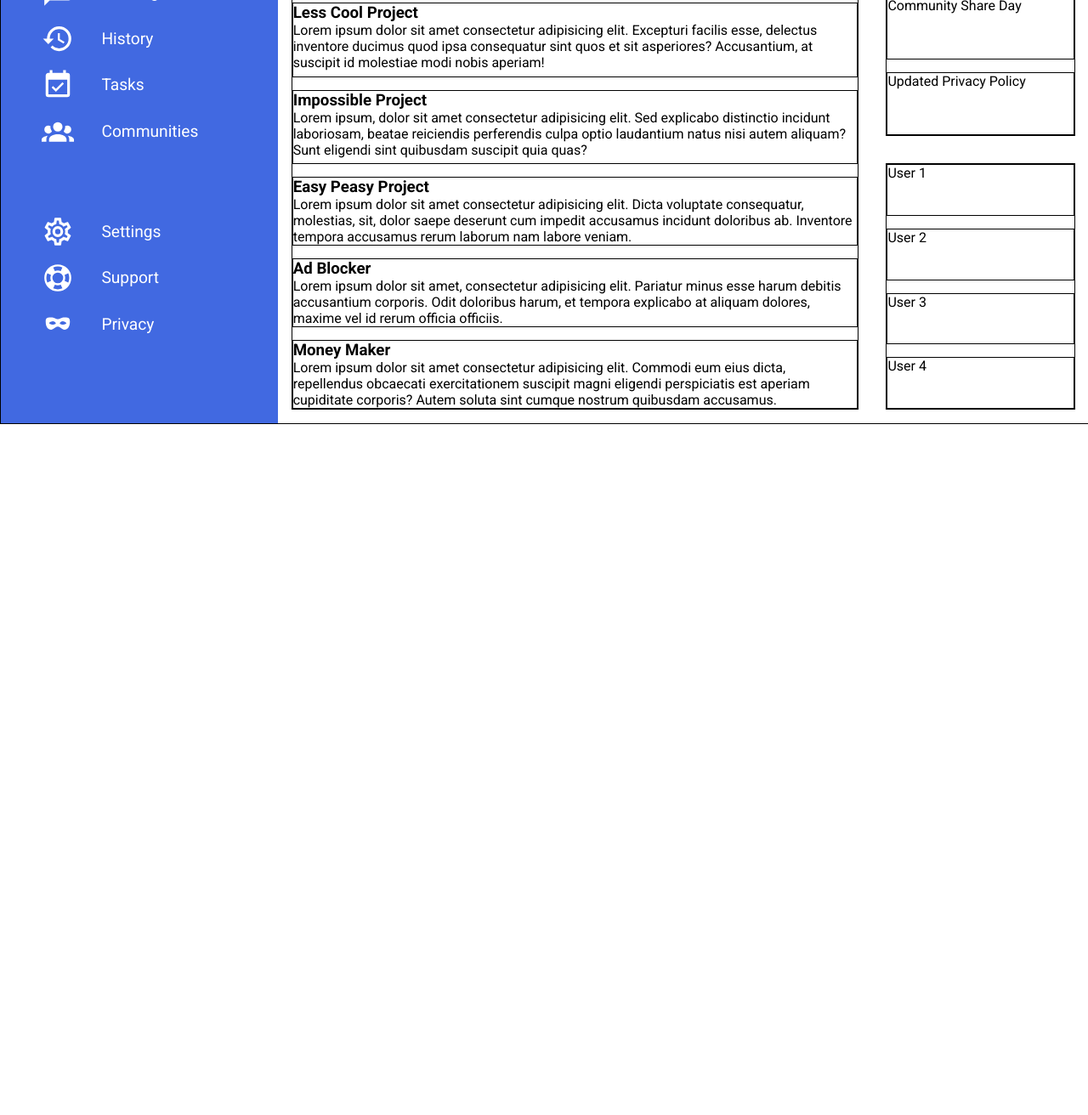
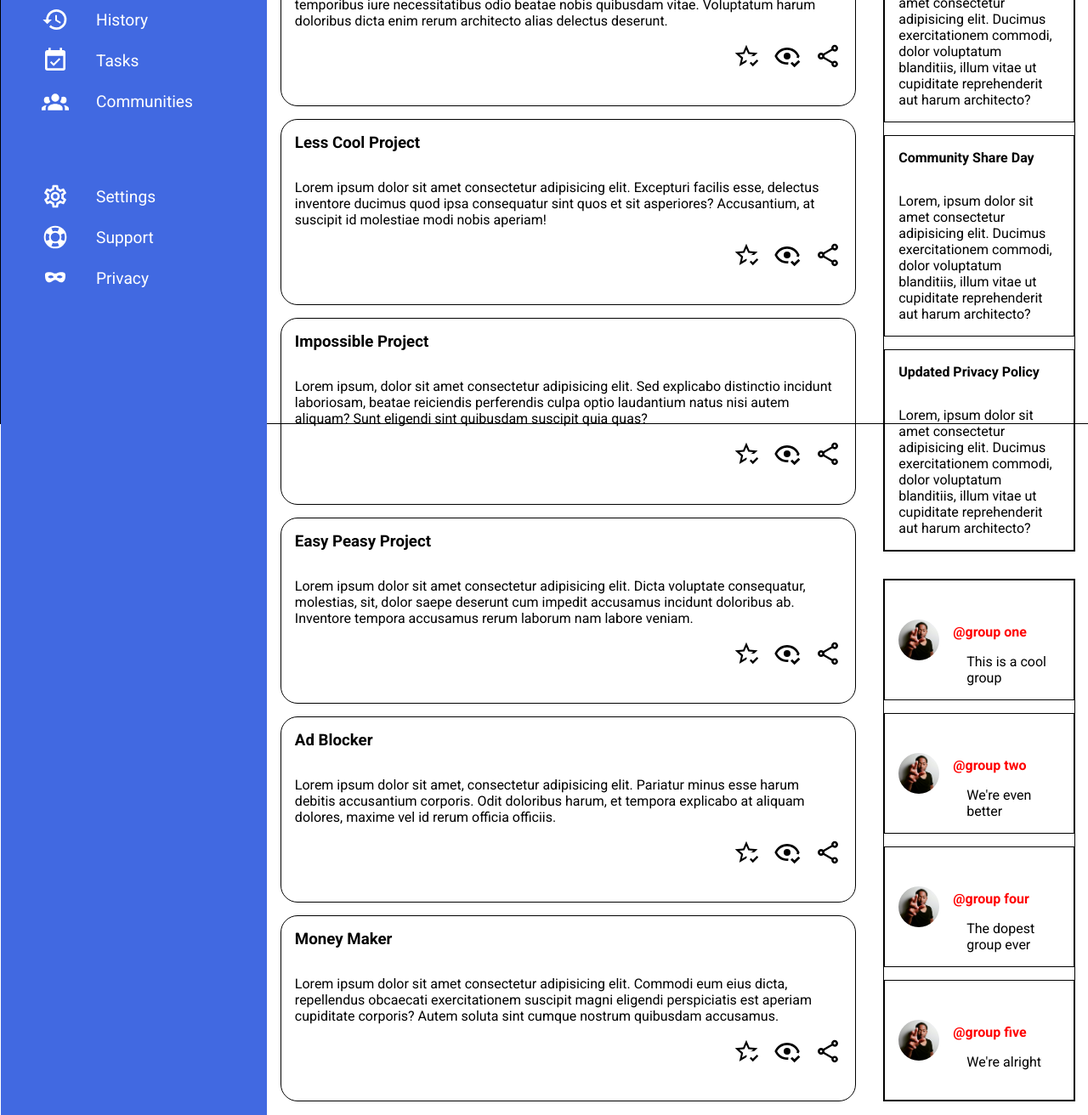
Before and after one commit to NMRSantos/odin-admin-dasboard, a plain HTML site: page index.html in a window 1280 px wide. Shown: the part 303-1615 px from the top of the page at 85% size. Before the commit the page ends 802 px from the top, so only its background shows below. Drawn offline with Linux system fonts and the light colour scheme.

Commit message:
Edit main panel and announcement panel. Start editing the trending panel but there's a bug with the selector

```diff
--- a/index.html
+++ b/index.html
@@ -25,7 +25,11 @@
                 <p>Hi there,</p>
                 <h4>Anthony Robson (@ARobson)</h4>
             </div>
-            <div class="nav-sub-menu" id="user-commands">User Commands</div>
+            <div class="nav-sub-menu" id="user-commands">
+                <button>New</button>
+                <button>Upload</button>
+                <button>Share</button>
+            </div>
         </div>
         <div class="sidebar">
             <div class="sidebar-title">
@@ -77,38 +81,93 @@
                 <div class="project-card" id="project1">
                     <h3 class="project-title">Super Cool Project</h3>
                     <p class="project-description">Lorem ipsum dolor sit amet consectetur adipisicing elit. Quia, quam? Similique asperiores temporibus iure necessitatibus odio beatae nobis quibusdam vitae. Voluptatum harum doloribus dicta enim rerum architecto alias delectus deserunt.</p>
+                    <div class="card-options">
+                        <img src="images/favorite.svg" alt="favorite">
+                        <img src="images/seen.svg" alt="seen">
+                        <img src="images/share.svg" alt="share">
+                    </div>
                 </div>
                 <div class="project-card" id="project2">
                     <h3 class="project-title">Less Cool Project</h3>
                     <p class="project-description">Lorem ipsum dolor sit amet consectetur adipisicing elit. Excepturi facilis esse, delectus inventore ducimus quod ipsa consequatur sint quos et sit asperiores? Accusantium, at suscipit id molestiae modi nobis aperiam!</p>
+                    <div class="card-options">
+                        <img src="images/favorite.svg" alt="favorite">
+                        <img src="images/seen.svg" alt="seen">
+                        <img src="images/share.svg" alt="share">
+                    </div>
                     </div>
                 <div class="project-card" id="project3">
                     <h3 class="project-title">Impossible Project</h3>
                     <p class="project-description">Lorem ipsum, dolor sit amet consectetur adipisicing elit. Sed explicabo distinctio incidunt laboriosam, beatae reiciendis perferendis culpa optio laudantium natus nisi autem aliquam? Sunt eligendi sint quibusdam suscipit quia quas?</p>
+                    <div class="card-options">
+                        <img src="images/favorite.svg" alt="favorite">
+                        <img src="images/seen.svg" alt="seen">
+                        <img src="images/share.svg" alt="share">
+                    </div>
                 </div>
                 <div class="project-card" id="project4">
                     <h3 class="project-title">Easy Peasy Project</h3>
                     <p class="project-description">Lorem ipsum dolor sit amet consectetur adipisicing elit. Dicta voluptate consequatur, molestias, sit, dolor saepe deserunt cum impedit accusamus incidunt doloribus ab. Inventore tempora accusamus rerum laborum nam labore veniam.</p>
+                    <div class="card-options">
+                        <img src="images/favorite.svg" alt="favorite">
+                        <img src="images/seen.svg" alt="seen">
+                        <img src="images/share.svg" alt="share">
+                    </div>
                 </div>
                 <div class="project-card" id="project5">
                     <h3 class="project-title">Ad Blocker</h3>
                     <p class="project-description">Lorem ipsum dolor sit amet, consectetur adipisicing elit. Pariatur minus esse harum debitis accusantium corporis. Odit doloribus harum, et tempora explicabo at aliquam dolores, maxime vel id rerum officia officiis.</p>
+                    <div class="card-options">
+                        <img src="images/favorite.svg" alt="favorite">
+                        <img src="images/seen.svg" alt="seen">
+                        <img src="images/share.svg" alt="share">
+                    </div>
                 </div>
                 <div class="project-card" id="project6">
                     <h3 class="project-title">Money Maker</h3>
                     <p class="project-description">Lorem ipsum dolor sit amet consectetur adipisicing elit. Commodi eum eius dicta, repellendus obcaecati exercitationem suscipit magni eligendi perspiciatis est aperiam cupiditate corporis? Autem soluta sint cumque nostrum quibusdam accusamus.</p>
+                    <div class="card-options">
+                        <img src="images/favorite.svg" alt="favorite">
+                        <img src="images/seen.svg" alt="seen">
+                        <img src="images/share.svg" alt="share">
+                    </div>
                 </div>
             </div>
             <div class="announcements">
-                <div class="announcement-card" id="announcement1">Site Maintnance</div>
-                <div class="announcement-card" id="announcement2">Community Share Day</div>
-                <div class="announcement-card" id="announcement3">Updated Privacy Policy</div>
+                <div class="announcement-card" id="announcement1">
+                    <h4>Site Maintanance</h4>
+                    <p>Lorem, ipsum dolor sit amet consectetur adipisicing elit. Ducimus exercitationem commodi, dolor voluptatum blanditiis, illum vitae ut cupiditate reprehenderit aut harum architecto?</p>
+                </div>
+                <div class="announcement-card" id="announcement2">
+                    <h4>Community Share Day</h4>
+                    <p>Lorem, ipsum dolor sit amet consectetur adipisicing elit. Ducimus exercitationem commodi, dolor voluptatum blanditiis, illum vitae ut cupiditate reprehenderit aut harum architecto?</p>
+                </div>
+                <div class="announcement-card" id="announcement3">
+                    <h4>Updated Privacy Policy</h4>
+                    <p>Lorem, ipsum dolor sit amet consectetur adipisicing elit. Ducimus exercitationem commodi, dolor voluptatum blanditiis, illum vitae ut cupiditate reprehenderit aut harum architecto?</p>
+                </div>
             </div>
             <div class="trending">
-                <div class="trending-card" id="trending1">User 1</div>
-                <div class="trending-card" id="trending2">User 2</div>
-                <div class="trending-card" id="trending3">User 3</div>
-                <div class="trending-card" id="trending4">User 4</div>
+                <div class="trending-card" id="trending1">
+                    <img src="images/user-photo.jpg" alt="trending-img">
+                    <h4 class="trending-group">@group one</h4>
+                    <p class="trending-description">This is a cool group</p>
+                </div>
+                <div class="trending-card" id="trending2">
+                    <img src="images/user-photo.jpg" alt="trending-img">
+                    <h4 class="trending-group">@group two</h4>
+                    <p class="trending-description">We're even better</p>
+                </div>
+                <div class="trending-card" id="trending3">
+                    <img src="images/user-photo.jpg" alt="trending-img">
+                    <h4 class="trending-group">@group four</h4>
+                    <p class="trending-description">The dopest group ever</p>
+                </div>
+                <div class="trending-card" id="trending4">
+                    <img src="images/user-photo.jpg" alt="trending-img">
+                    <h4 class="trending-group">@group five</h4>
+                    <p class="trending-description">We're alright</p>
+                </div>
             </div>
         </div>
     </div>
--- a/style.css
+++ b/style.css
@@ -18,7 +18,7 @@
 }
 
 .sidebar img {
-    width: 2em;
+    width: 2rem;
     filter: invert(1);
 }
 
@@ -153,27 +153,58 @@ button {
 
 .projects {
     display: grid;
-    grid-template-rows: auto 1fr 1fr;
+    grid-template-rows: repeat(auto-fit, minmax(200px, 1fr));
     grid-template-columns: repeat(auto-fit, minmax(400px, 1fr));
     grid-area: 1 / 1 / 3 / 2;
-    border: 1px solid black;
     gap: 15px;
 }
 
 .project-card {
     border: 1px solid black;
+    border-radius: 20px;
+}
+
+.project-title {
+    padding: 1rem;
+}
+
+.project-description {
+    padding: 1rem;
+}
+
+.card-options {
+    display: flex;
+    justify-content: flex-end;
+    gap: 1rem;
+    padding: 0 1rem 1rem 0;
+}
+
+.card-options img {
+    width: 2rem;
 }
 
 .announcements {
     display: grid;
+    grid-template-columns: 1fr;
     grid-template-rows: 1fr 1fr 1fr;
     grid-area: 1 / 2 / 2 / 3;
     border: 1px solid black;
     gap: 15px;
 }
 
+.announcement-card h4 {
+    padding: 1rem;
+}
+
+.announcement-card p {
+    padding: 1rem;
+    overflow: hidden;
+}
+
+
 .announcement-card {
     border: 1px solid black;
+    overflow: hidden;
 }
 
 .trending {
@@ -186,4 +217,28 @@ button {
 
 .trending-card {
     border: 1px solid black;
+    display: grid;
+    grid-template: 1fr 1fr / auto 1fr;
 }
+
+.trending-card img {
+    width: 3rem;
+    height: auto;
+    border-radius: 50px;
+    grid-area: 1 / 1 / 3 / 2;
+    padding: 1rem;
+    align-self: center;
+}
+
+.trending-group {
+    grid-area: 1 / 2 / 2 / 3;
+    color: red;
+    padding: rem;
+    align-self: end;
+}
+
+.trending-card p {
+    grid-area: 2 / 2 / 3 / 3;
+    padding: 1rem;
+    align-self: flex-start;
+}
```
Also changed, not shown: images/favorite.svg (added), images/seen.svg (added), images/share.svg (added).
